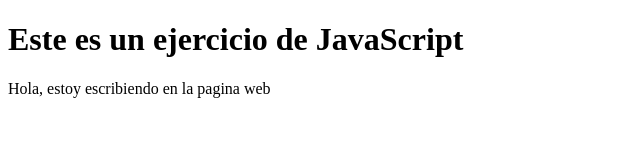
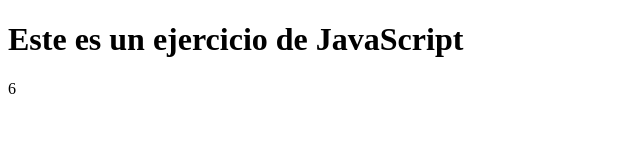
Before and after one commit to JoseGamez632/Ejercicios-.JavaScript2022, a plain HTML site: page index.html in a window 1280 px wide. Shown: the whole page, without its empty margins (0-640 px from the left). Drawn offline with Linux system fonts and the light colour scheme.

Commit message:
Update index.html

```diff
--- a/index.html
+++ b/index.html
@@ -9,7 +9,7 @@
 <body>
     <h1>Este es un ejercicio de JavaScript</h1>
 
-    <script src="Js/main.js"></script>
+    <script src="prueba.js"></script>
 
 </body>
 </html>
```
